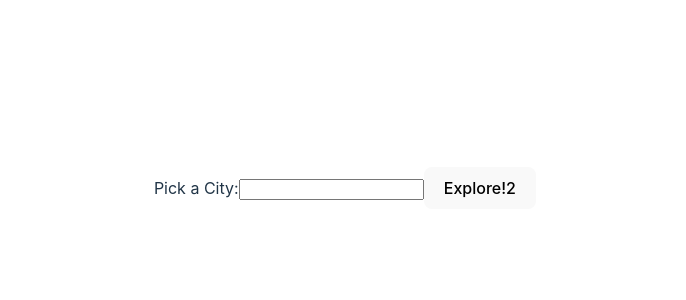
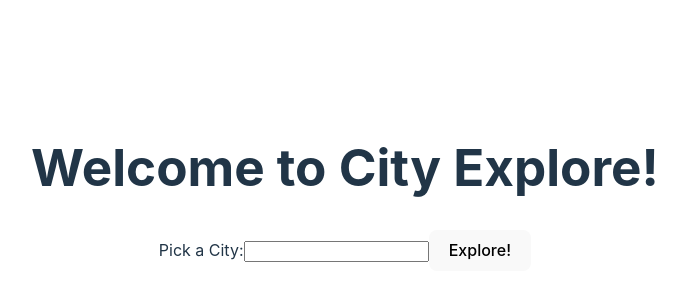
Before and after one commit to EmmaJohnsonBarth/city-explorer, a React (Vite) app: page / in a window 1280 px wide. Shown: the part 204-504 px from the top of the page, without its empty margins (295-981 px from the left). Built offline with nearby package versions, Linux system fonts and the light colour scheme; no server answers.

Commit message:
got coordinates to display

```diff
--- a/src/App.jsx
+++ b/src/App.jsx
@@ -3,23 +3,23 @@ import './App.css'
 import axios from "axios"
 
 const VITE_API_KEY_LOCATION = import.meta.env.VITE_API_KEY;
+console.log(VITE_API_KEY_LOCATION);
+
+//Check this, is url in .env right?
 const VITE_SERVER_URL = import.meta.env.VITE_SERVER_URL;
-console.log(VITE_SERVER_URL);
-
+// console.log(VITE_SERVER_URL);
 
 class App extends React.Component {
   constructor(props) {
     super(props);
     this.state = {
       error: false,
-
       cityName: '',
       location: '',
       lat: '',
       lon: '',
     }
   }
-
 
   handleCityInput = (event) => {
     // console.log(event.target.value);
@@ -28,14 +28,12 @@ class App extends React.Component {
     });
   };
 
-
-
   handleCityFormSubmit = async (event) => {
     event.preventDefault();
     // console.log('handle submit test');
     // console.log('we need a city!!!!!',this.state.cityName);
     let URL = `http://us1.locationiq.com/v1/search?key=${VITE_API_KEY_LOCATION}&q=${this.state.cityName}&format=json`;
-    // console.log(URL);
+    console.log('test, url here: ', URL);
     let cityInfo = await axios.get(URL);
     // console.log('from LOCATIOIQ',cityInfo.data[0])
     //update state and then lets create a component
@@ -58,24 +56,28 @@ handleWeather = async (lat, lon) => {
       params: {
         lat: lat,
         lon: lon,
-        searchQuery: this.state.cityName}
+        searchQuery: this.state.cityName
+      }
     });
     console.log('weather',weatherFromServer.data);
     //update state, create a weather component to send state via props to display weather data.
-
+    const weatherData = weatherFromServer.data;
+    this.setState({
+      weather:weatherData,
+    })
 
     // updatestate with the weather
     // from state give the weather to the weather component
    } catch (error) {
-    console.log(error);
+    // console.log('Error fetching weather data: ', error);
    }
 }
 
   render() {
-    console.log(this.state.lat,  this.state.location);
+    // console.log(this.state.lat,  this.state.location);
     return (
       <>
-
+      <h1> Welcome to City Explore!</h1>
         <form onSubmit={this.handleCityFormSubmit}>
 
           <label>
@@ -83,30 +85,17 @@ handleWeather = async (lat, lon) => {
             <input type="text" onChange={this.handleCityInput} />
           </label>
 
-          <button type="submit">Explore!2</button>
+          <button type="submit">Explore!</button>
         </form >
         {this.state.error ? (
-          <p>this.state.errorMessage</p>
+          `{this.state.errorMessage}`
         ) : (
           <>
           <p>{this.state.location}</p>
           <p>{this.state.lat}</p>
           <p>{this.state.lon}</p>
           </>
-
         )}
-
-          {/* <CitySearch hanlde all the form city/state searching />
-          <Component to render the search results />
-          <Map just a bootstrap img />  <Image src={this.props.img_url} alt={this.props.city} title={this.props.city} rounded fluid />
-
-
-          <Weather />
-              <div key={index}>
-              <p>day: {day.date}</p>
-              <p>description: {day.description}</p>
-            </div> */}
-
       </>
     )
   }
```
